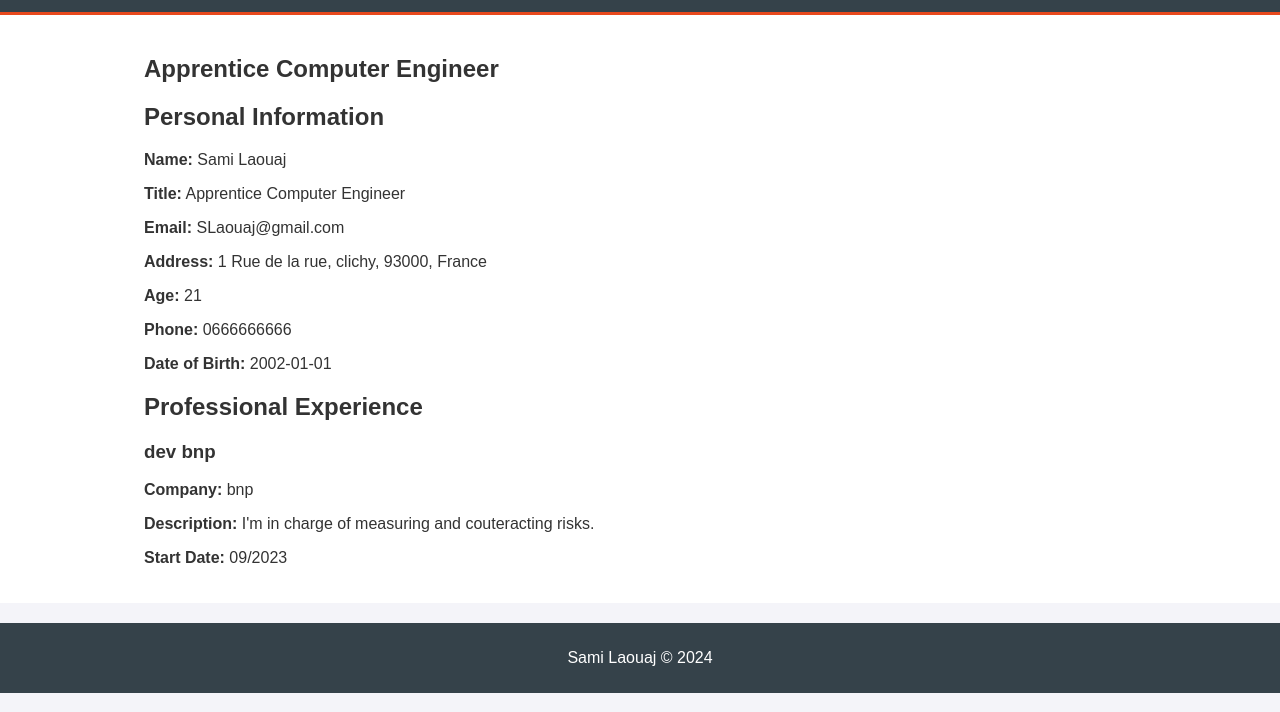
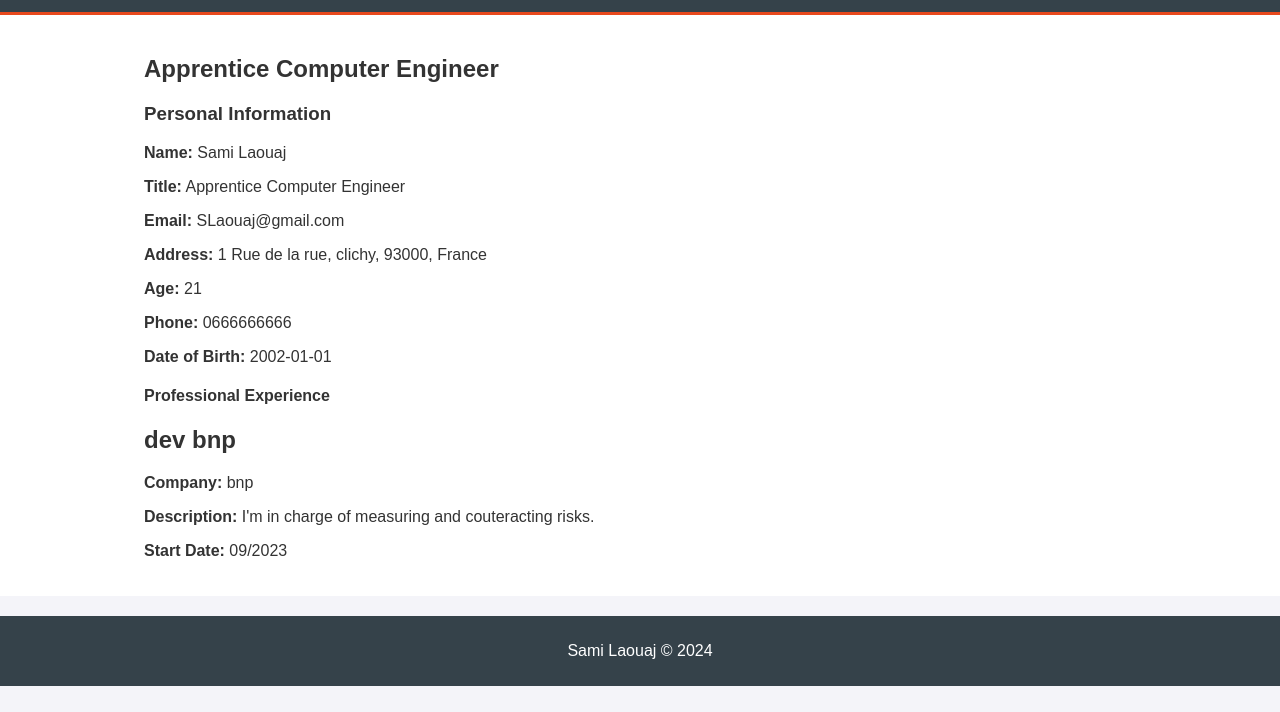
Before and after one commit to samisenin/samisenin.github.io, a plain HTML site: page portfolio/resume_en.html in a window 1280 px wide. Shown: the part 88-800 px from the top of the page. Drawn offline with Linux system fonts and the light colour scheme.

Commit message:
Update resume_en.html

```diff
--- a/portfolio/resume_en.html
+++ b/portfolio/resume_en.html
@@ -26,8 +26,8 @@
 
     <section id="main">
         <div class="container">
-            <h1>Apprentice Computer Engineer</h1>
-            <h2>Personal Information</h2>
+            <h2>Apprentice Computer Engineer</h2>
+            <h3>Personal Information</h3>
             <p><strong>Name:</strong> Sami Laouaj</p>
             <p><strong>Title:</strong> Apprentice Computer Engineer</p>
             <p><strong>Email:</strong> SLaouaj@gmail.com</p>
@@ -36,9 +36,9 @@
             <p><strong>Phone:</strong> 0666666666</p>
             <p><strong>Date of Birth:</strong> 2002-01-01</p>
 
-            <h2>Professional Experience</h2>
+            <h4>Professional Experience</h4>
             <div>
-                <h3>dev bnp </h3>
+                <h2>dev bnp </h2>
                 <p><strong>Company:</strong> bnp</p>
                 <p><strong>Description:</strong> I'm in charge of measuring and couteracting risks.</p>
                 <p><strong>Start Date:</strong> 09/2023</p>
```
